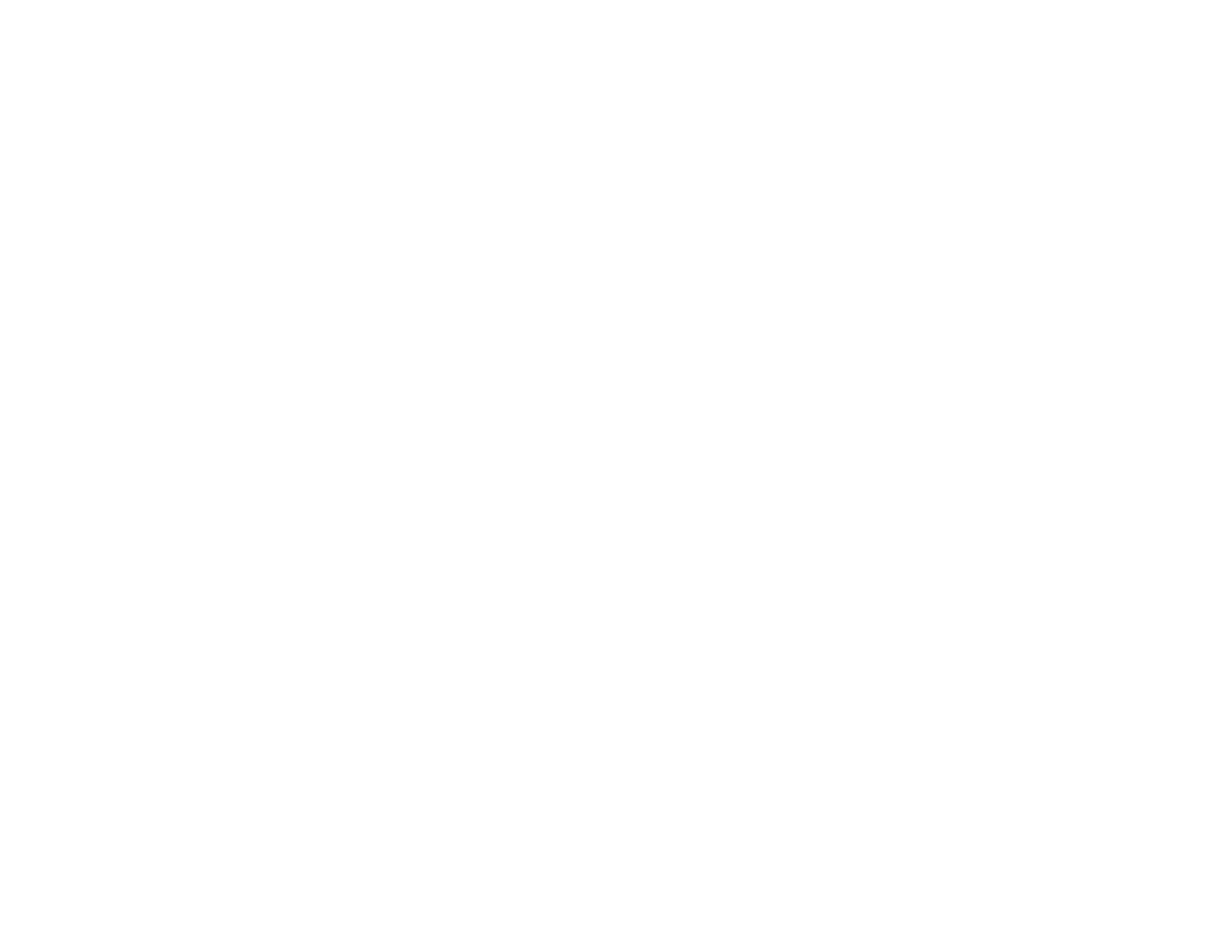
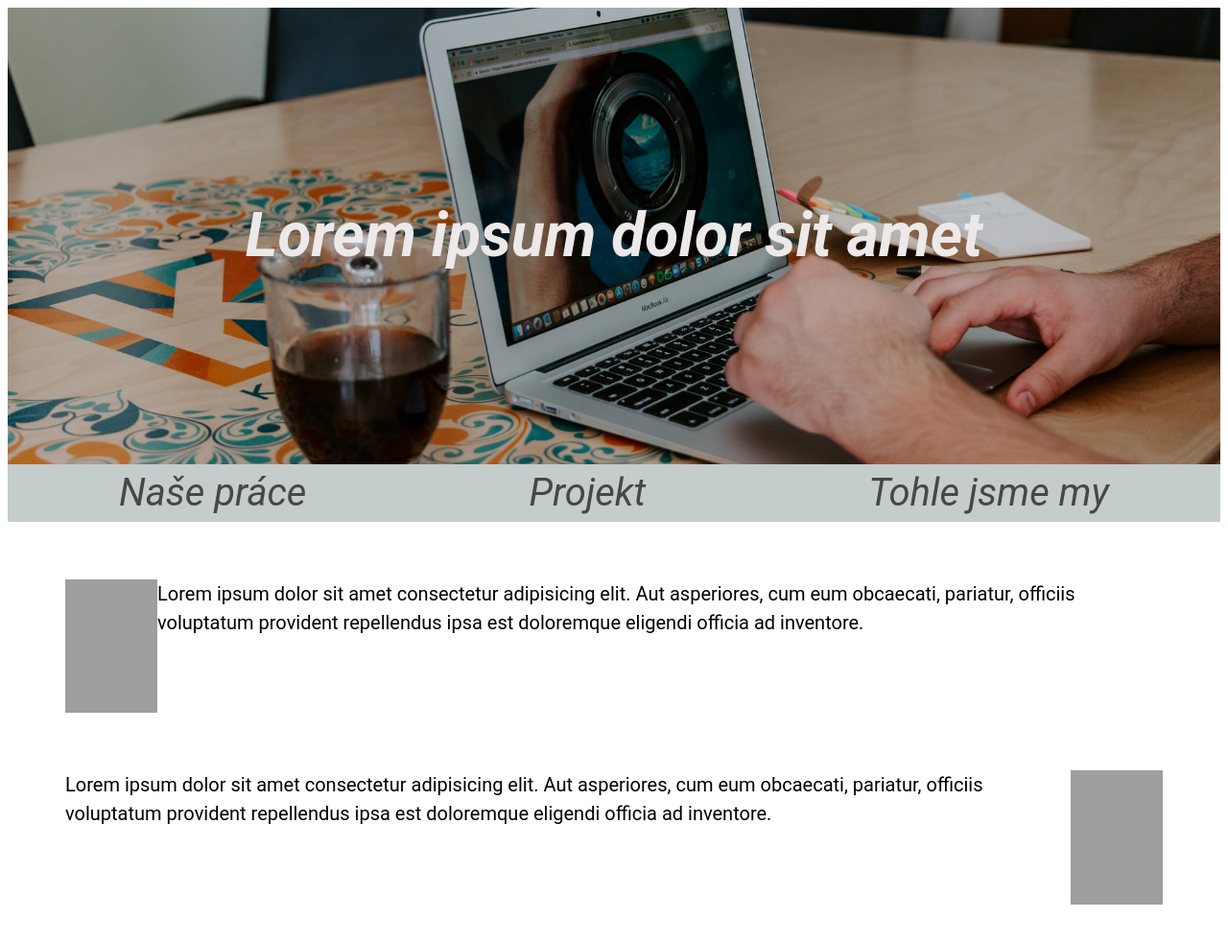
Before and after one commit to LukasovNat/O-projektu-Webov-kamera-, a plain HTML site: page thisIsUs.html in a window 1280 px wide. Shown: the whole page at 96% size. Before the commit the page ends 800 px from the top, so only its background shows below. Drawn offline with Linux system fonts and the light colour scheme; grey boxes are pictures that could not be loaded.

Commit message:
About us - prvni nastrel

```diff
--- a/style.css
+++ b/style.css
@@ -62,3 +62,14 @@ a {
   text-align: center;
   margin-top: 30px;
 }
+
+.about {
+  display: flex;
+  flex-direction: column;
+  margin: 30px;
+}
+
+.profil {
+  display: flex;
+  margin: 30px;
+}
--- a/thisIsUs.html
+++ b/thisIsUs.html
@@ -4,7 +4,48 @@
     <meta charset="UTF-8" />
     <meta http-equiv="X-UA-Compatible" content="IE=edge" />
     <meta name="viewport" content="width=device-width, initial-scale=1.0" />
-    <title>Document</title>
+    <title>O nás</title>
+    <link rel="preconnect" href="https://fonts.gstatic.com" />
+    <link
+      href="https://fonts.googleapis.com/css2?family=Roboto+Condensed:wght@300&display=swap"
+      rel="stylesheet"
+    />
+    <link rel="stylesheet" href="style.css" />
   </head>
-  <body></body>
+  <body>
+    <header class="header">
+      <h1>Lorem ipsum dolor sit amet</h1>
+    </header>
+    <div class="hlavniMenu">
+      <ul class="menu">
+        <li>
+          <a href="main.html">Naše práce</a>
+        </li>
+        <li>
+          <a href="project.html"><span>P</span>rojekt</a>
+        </li>
+        <li>
+          <a href="thisIsUs.html">Tohle jsme my</a>
+        </li>
+      </ul>
+    </div>
+    <div class="about">
+      <div class="profil">
+        <img src="http://placekitten.com/96/139" alt="" />
+        <div class="popisek">
+          Lorem ipsum dolor sit amet consectetur adipisicing elit. Aut
+          asperiores, cum eum obcaecati, pariatur, officiis voluptatum provident
+          repellendus ipsa est doloremque eligendi officia ad inventore.
+        </div>
+      </div>
+      <div class="profil">
+        <div class="popisek">
+          Lorem ipsum dolor sit amet consectetur adipisicing elit. Aut
+          asperiores, cum eum obcaecati, pariatur, officiis voluptatum provident
+          repellendus ipsa est doloremque eligendi officia ad inventore.
+        </div>
+        <img src="http://placekitten.com/96/140" alt="" />
+      </div>
+    </div>
+  </body>
 </html>
```
